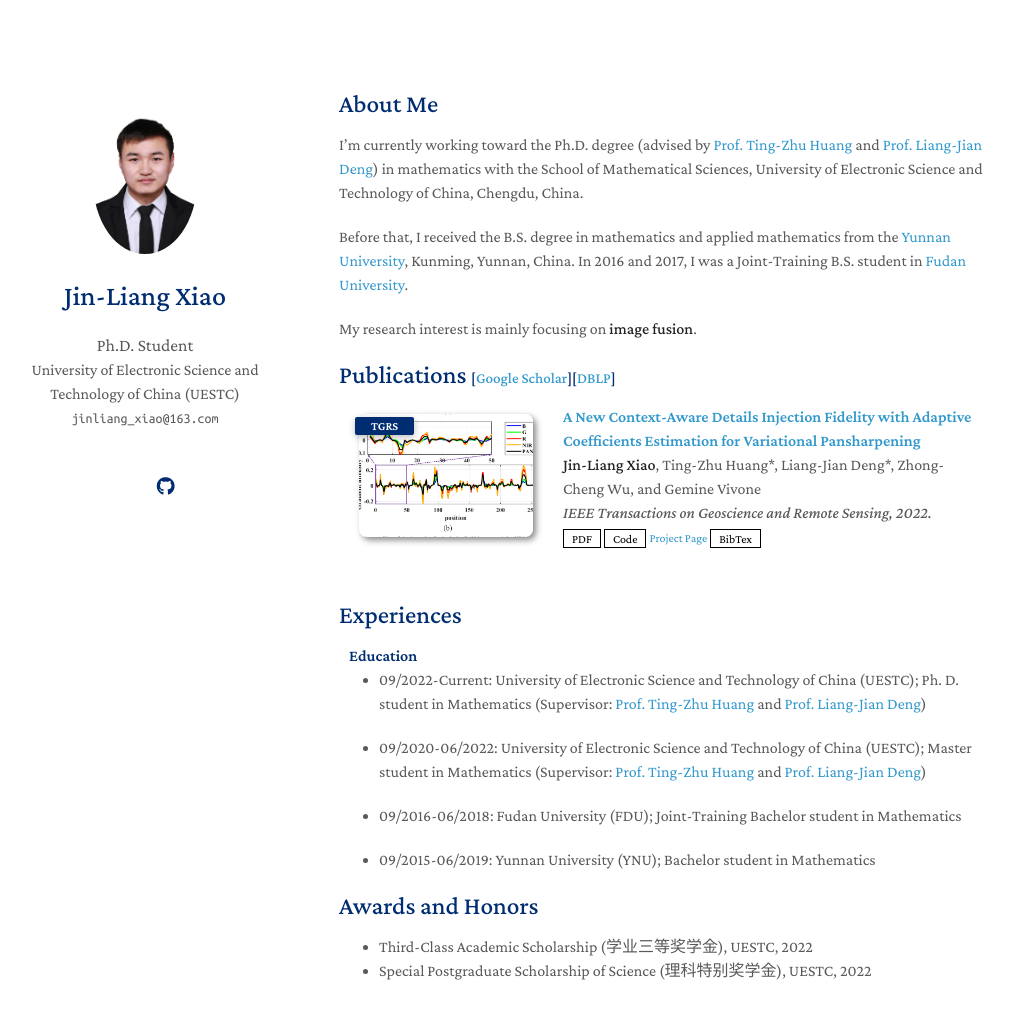
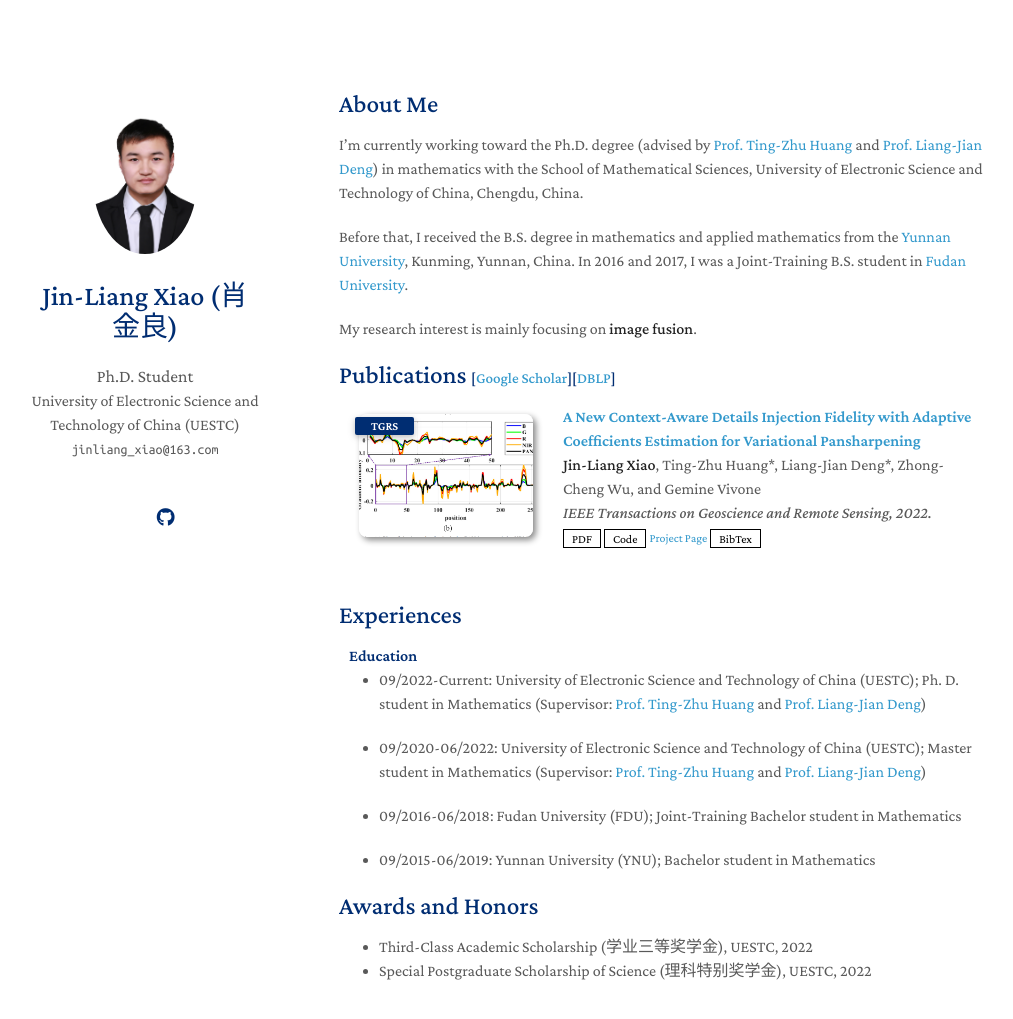
Before and after one commit to Jin-liangXiao/Jin-liangXiao.github.io, a Jekyll site: the page built from index.md, in a window 1280 px wide and 1101 px high. Shown: the top 1019 px of the window, without its empty margins (131-1144 px from the left). Built offline with Jekyll 4.4.1, drawn with Linux system fonts in a browser that asks for light colours; nearby versions of some CDN libraries; a style sheet for code colours, icons or effects is not loaded; our own code applies the rules of GitHub Pages for plain Markdown files.

Commit message:
Update _config.yml

```diff
--- a/_config.yml
+++ b/_config.yml
@@ -1,5 +1,5 @@
 # Basic Information
-title: Jin-Liang Xiao
+title: Jin-Liang Xiao (肖金良)
 position: Ph.D. Student
 affiliation: University of Electronic Science and Technology of China (UESTC)
 affiliation_link: https://www.uestc.edu.cn/
```
